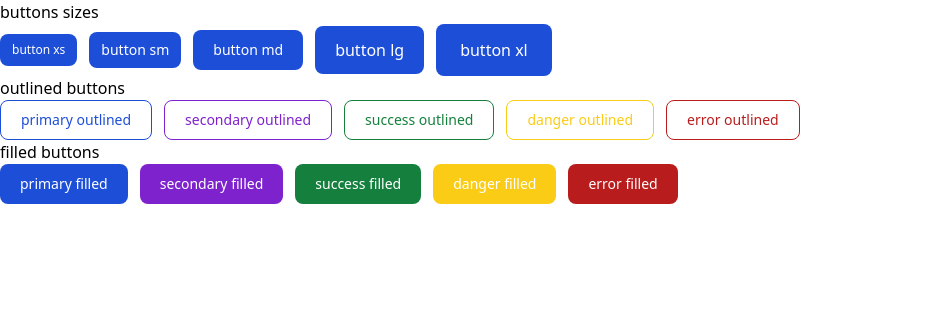
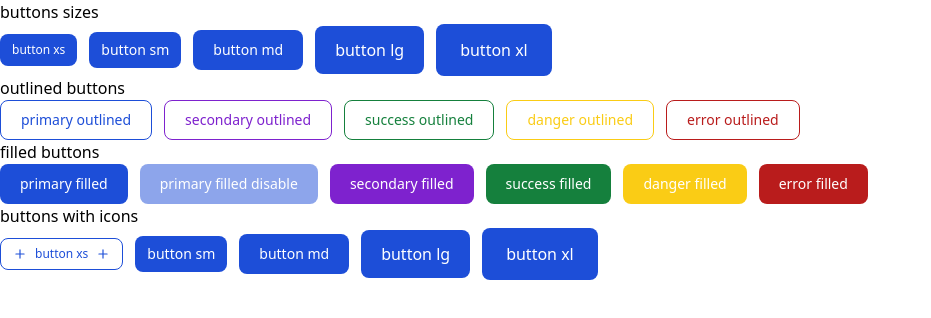
Before and after one commit to wilbernp/react-tailwind-components, a React (Vite) app: page / in a window 1280 px wide. Shown: the top 318 px of the page, without its empty margins (0-931 px from the left). Built offline with nearby package versions, Linux system fonts and the light colour scheme.

Commit message:
add icons for button

```diff
--- a/package.json
+++ b/package.json
@@ -15,6 +15,7 @@
     "@types/node": "^20.9.3",
     "class-variance-authority": "^0.7.0",
     "clsx": "^2.0.0",
+    "lucide-react": "^0.292.0",
     "react": "^18.2.0",
     "react-dom": "^18.2.0",
     "tailwind-merge": "^2.0.0"
--- a/src/components/Button/Button.tsx
+++ b/src/components/Button/Button.tsx
@@ -5,7 +5,7 @@ import { cva, type VariantProps } from 'class-variance-authority';
 import { cn } from '@/utils';
 
 const buttonVariants = cva(
-  'whitespace-nowrap text-center transition-colors ease-in-out duration-500 focus:outline-none focus:ring-2 font-medium rounded-lg disabled:pointer-events-none disabled:opacity-50',
+  'whitespace-nowrap flex gap-2 items-center text-center transition-colors ease-in-out duration-500 focus:outline-none focus:ring-2 font-medium rounded-lg disabled:pointer-events-none disabled:opacity-50',
   {
     defaultVariants: { size: 'md', color: 'primary', variant: 'filled' },
     variants: {
@@ -16,10 +16,13 @@ const buttonVariants = cva(
       color: {
         primary:
           'bg-blue-700 hover:bg-blue-800 border-blue-700 focus:ring-blue-300',
-        secondary: 'bg-purple-700 hover:bg-purple-700 border-purple-700',
-        success: 'bg-green-700 hover:bg-green-800 border-green-700',
-        danger: 'bg-yellow-400 hover:bg-yellow-500 border-yellow-400',
-        error: 'bg-red-700 hover:bg-red-800 border-red-700',
+        secondary:
+          'bg-purple-700 hover:bg-purple-700 border-purple-700 focus:ring-purple-300',
+        success:
+          'bg-green-700 hover:bg-green-800 border-green-700 focus:ring-green-300',
+        danger:
+          'bg-yellow-400 hover:bg-yellow-500 border-yellow-400 focus:ring-yellow-300',
+        error: 'bg-red-700 hover:bg-red-800 border-red-700 focus:ring-red-300',
       },
       size: {
         xs: 'px-3 h-8 text-xs',
@@ -44,12 +47,24 @@ type ButtonHTML = Omit<React.ButtonHTMLAttributes<HTMLButtonElement>, 'color'>;
 
 type ButtonProps = ButtonHTML &
   VariantProps<typeof buttonVariants> & {
+    leftIcon?: React.ReactNode;
+    rightIcon?: React.ReactNode;
     asChild?: boolean;
   };
 
 const Button = React.forwardRef<HTMLButtonElement, ButtonProps>(
   (
-    { className, size, color, variant, children, asChild = false, ...props },
+    {
+      size,
+      color,
+      variant,
+      leftIcon,
+      rightIcon,
+      className,
+      children,
+      asChild = false,
+      ...props
+    },
     ref,
   ) => {
     const Comp = asChild ? Slot : 'button';
@@ -63,7 +78,9 @@ const Button = React.forwardRef<HTMLButtonElement, ButtonProps>(
         ref={ref}
         {...props}
       >
+        {leftIcon}
         {children}
+        {rightIcon}
       </Comp>
     );
   },
--- a/src/components/Input/InputForm.tsx
+++ b/src/components/Input/InputForm.tsx
@@ -13,8 +13,8 @@ type InputFormProps = Omit<
   size?: IInputSizes;
   status?: IInputStatus;
   fullWidth?: boolean;
-  leftAdornment?: JSX.Element;
-  rightAdornment?: JSX.Element;
+  leftAdornment?: React.ReactElement;
+  rightAdornment?: React.ReactElement;
   label?: string;
   supportingText?: string;
 };
--- a/src/pages/RenderButtons.tsx
+++ b/src/pages/RenderButtons.tsx
@@ -1,4 +1,5 @@
 import { Button } from '@/components/Button';
+import { Plus } from 'lucide-react';
 
 export default function RenderButtons() {
   return (
@@ -30,11 +31,27 @@ export default function RenderButtons() {
       <h3>filled buttons</h3>
       <div className="flex items-center gap-3">
         <Button>primary filled</Button>
+        <Button disabled>primary filled disable</Button>
         <Button color="secondary">secondary filled</Button>
         <Button color="success">success filled</Button>
         <Button color="danger">danger filled</Button>
         <Button color="error">error filled</Button>
       </div>
+      <h3>buttons with icons</h3>
+      <div className="flex items-center gap-3">
+        <Button
+          variant="outlined"
+          leftIcon={<Plus className="h-3.5 w-3.5" />}
+          rightIcon={<Plus className="h-3.5 w-3.5" />}
+          size="xs"
+        >
+          button xs
+        </Button>
+        <Button size="sm">button sm</Button>
+        <Button>button md</Button>
+        <Button size="lg">button lg</Button>
+        <Button size="xl">button xl</Button>
+      </div>
     </div>
   );
 }
```
Also changed, not shown: 1 other file (tests, documents, lock files or other folders).
